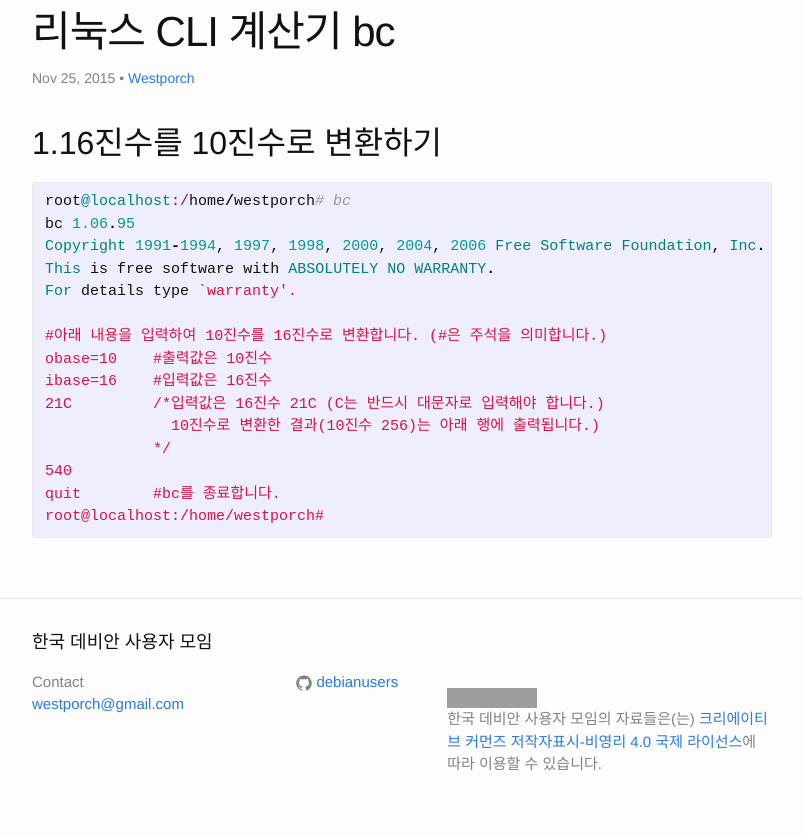
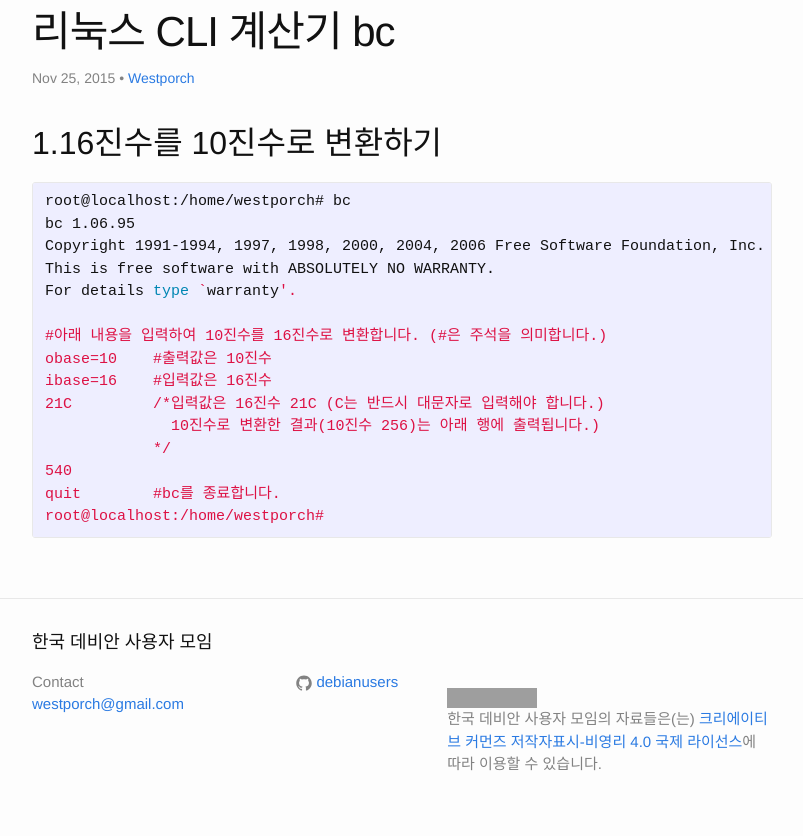
Before and after one commit to debianusers/debianusers.github.io, a Jekyll site: the page built from _posts/2015-11-25-bc.markdown, in a window 1280 px wide. Shown: the part 381-1217 px from the top of the page, without its empty margins (238-1041 px from the left). Built offline with Jekyll 4.4.1, drawn with Linux system fonts in a browser that asks for light colours; comment, search, counter and statistics services are not loaded; grey boxes are pictures that could not be loaded.

Commit message:
문법 강조 변경

```diff
--- a/_posts/2015-11-25-bc.markdown
+++ b/_posts/2015-11-25-bc.markdown
@@ -7,7 +7,7 @@ author: <a href="mailto:westporch@gmail.com">Westporch</a>
 1.16진수를 10진수로 변환하기
 ---------------------------
 
-{% highlight ruby %}
+{% highlight sh %}
 root@localhost:/home/westporch# bc
 bc 1.06.95
 Copyright 1991-1994, 1997, 1998, 2000, 2004, 2006 Free Software Foundation, Inc.
```
